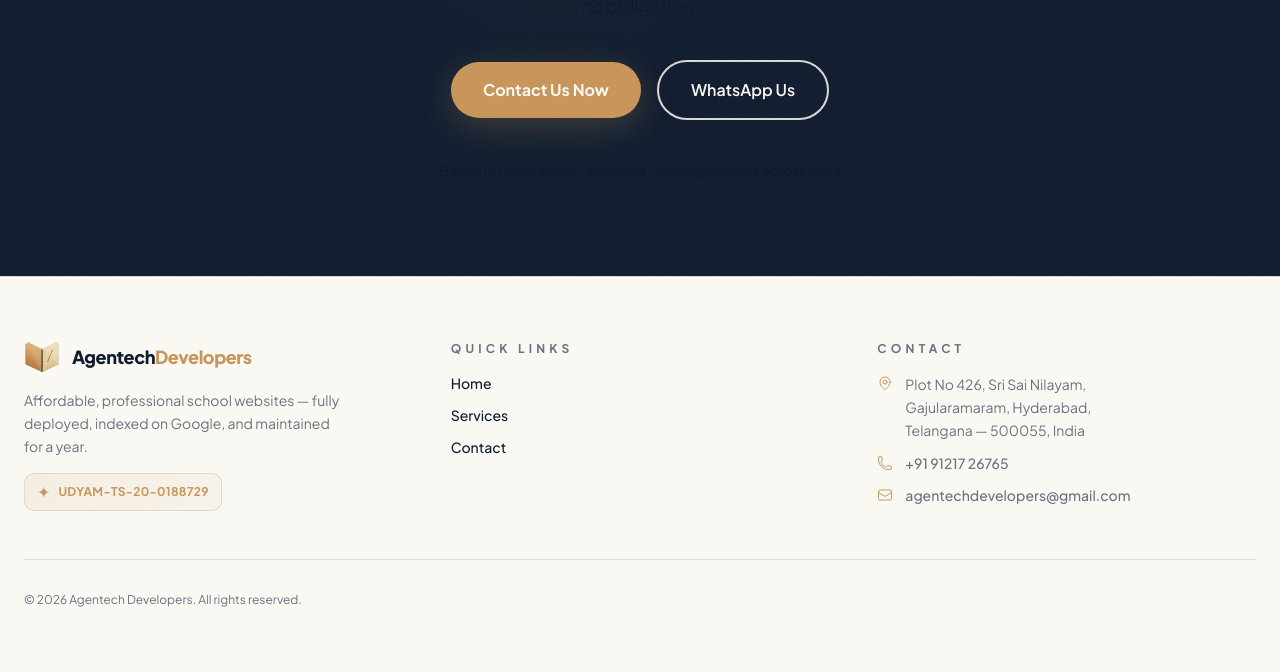
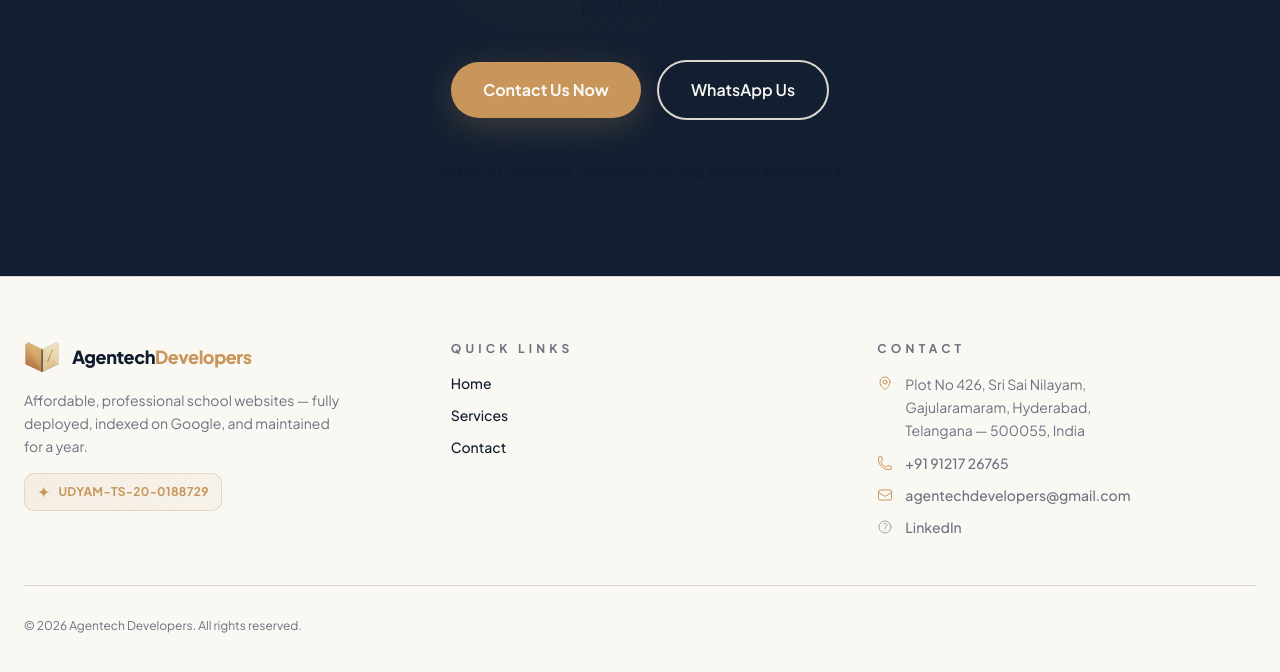
Before and after one commit to agentechdevelopers-bit/agentechdevelopers, a Next.js app: page / in a window 1280 px wide. Shown: the part 4719-5391 px from the top of the page. Built offline with nearby package versions, Linux system fonts and the light colour scheme; no server answers.

Commit message:
Update Footer.tsx

```diff
--- a/src/components/Footer.tsx
+++ b/src/components/Footer.tsx
@@ -65,6 +65,17 @@ export default function Footer() {
                   agentechdevelopers@gmail.com
                 </a>
               </div>
+              <div className="flex items-center gap-3">
+                <Icon name="LinkedinIcon" size={16} className="text-accent shrink-0" />
+                <a
+                  href="https://www.linkedin.com/company/agentech-developers"
+                  target="_blank"
+                  rel="noopener noreferrer"
+                  className="text-sm text-muted-foreground hover:text-accent transition-colors font-medium"
+                >
+                  LinkedIn
+                </a>
+              </div>
             </address>
           </div>
         </div>
```
